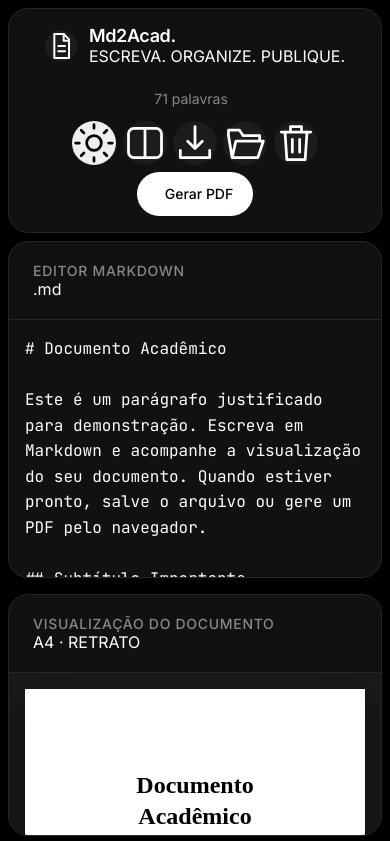
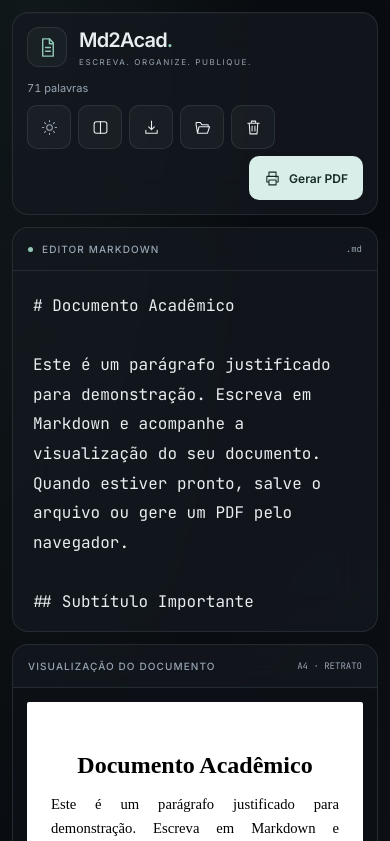
Before and after one commit to s4ntozrz/mark27, a plain HTML site: page index.html in a window 390 px wide. Shown: the top 841 px of the page. Drawn offline with nearby package versions, Linux system fonts and the light colour scheme.

Commit message:
Update style.css

```diff
--- a/css/style.css
+++ b/css/style.css
@@ -311,3 +311,105 @@ body {
     .preview-scroll { padding: 1rem; }
     .a4-page { padding: 1.5cm; border-radius: 0; }
 }
+/* Redesign — dark minimal / vidro sutil */
+:root {
+    color-scheme: dark;
+    --bg-app: #090c10;
+    --surface-1: rgba(20, 25, 31, .78);
+    --surface-2: rgba(6, 10, 14, .35);
+    --border-color: rgba(191, 213, 230, .11);
+    --text-primary: #e8edf2;
+    --text-secondary: #98a5b3;
+    --btn-secondary-bg: rgba(255,255,255,.035);
+    --btn-secondary-hover: rgba(255,255,255,.09);
+    --btn-primary-bg: #d9eee8;
+    --btn-primary-text: #132b24;
+    --btn-primary-hover: #ecfff8;
+    --accent: #91c8b7;
+}
+[data-theme="light"] {
+    color-scheme: light;
+    --bg-app: #edf1f3;
+    --surface-1: rgba(255,255,255,.8);
+    --surface-2: rgba(211,222,227,.4);
+    --border-color: rgba(28,50,66,.13);
+    --text-primary: #192b35;
+    --text-secondary: #566874;
+    --btn-secondary-bg: rgba(30,50,60,.04);
+    --btn-secondary-hover: rgba(30,50,60,.09);
+    --btn-primary-bg: #244b40;
+    --btn-primary-text: #fff;
+    --btn-primary-hover: #326653;
+    --accent: #387d68;
+}
+body {
+    background-image: radial-gradient(ellipse at 8% 0%, rgba(87,141,130,.10), transparent 48%), radial-gradient(ellipse at 95% 100%, rgba(71,100,137,.08), transparent 50%);
+}
+.app-wrapper { max-width: 1800px; height: 100dvh; padding: 22px; gap: 18px; }
+.topbar {
+    border-radius: 18px; padding: 16px 20px; gap: 20px;
+    box-shadow: 0 8px 32px rgba(0,0,0,.08), inset 0 1px 0 rgba(255,255,255,.025);
+}
+.topbar, .editor-section, .preview-section {
+    -webkit-backdrop-filter: blur(20px); backdrop-filter: blur(20px);
+}
+.brand { gap: 12px; }
+.logo-icon { width: 40px; height: 40px; border: 1px solid var(--border-color); border-radius: 12px; color: var(--accent); background: rgba(130,190,170,.06); }
+.logo-icon svg { width: 23px; height: 23px; }
+.topbar h1 { font-size: 20px; letter-spacing: -.8px; }
+.brand-dot { color: var(--accent); }
+.brand-caption { font-size: 8px; letter-spacing: 1.6px; color: var(--text-secondary); margin-top: 5px; }
+.toolbar { gap: 7px; }
+#word-count { font-size: 11px; font-variant-numeric: tabular-nums; }
+.divider { height: 18px; margin: 0 6px; }
+.btn { min-height: 40px; padding: 0 12px; border: 1px solid var(--border-color); border-radius: 10px; font-size: 12px; transition: background .18s, border-color .18s; }
+.btn svg { width: 17px; height: 17px; flex-shrink: 0; }
+.btn-icon { width: 40px; color: var(--text-secondary); background: var(--btn-secondary-bg); }
+.btn:hover { border-color: var(--text-secondary); }
+.btn-primary { border-color: transparent; font-weight: 600; }
+.btn:focus-visible, #markdown-input:focus-visible { outline: 2px solid var(--accent); outline-offset: -3px; }
+.container { min-height: 0; gap: 18px; }
+.editor-section, .preview-section { min-width: 0; min-height: 0; border-radius: 16px; }
+.section-header { padding: 17px 20px; display: flex; align-items: center; justify-content: space-between; gap: 10px; }
+.section-header h2 { display: flex; align-items: center; gap: 9px; font-size: 10px; letter-spacing: 1.1px; font-weight: 500; }
+.status-dot { width: 5px; height: 5px; border-radius: 50%; background: var(--accent); }
+.panel-meta { font-family: var(--font-mono); font-size: 9px; color: var(--text-secondary); white-space: nowrap; }
+#markdown-input { min-height: 0; padding: 26px; font-size: 13px; line-height: 1.85; caret-color: var(--accent); }
+#markdown-input::placeholder { color: var(--text-secondary); }
+.preview-scroll { min-height: 0; padding: 28px; display: block; }
+.a4-page { margin: 0 auto; border-radius: 2px; box-shadow: 0 8px 28px rgba(0,0,0,.15); padding: 44px; }
+@supports not (backdrop-filter: blur(20px)) {
+    [data-theme="dark"] .topbar, [data-theme="dark"] .editor-section, [data-theme="dark"] .preview-section { background: #14191f; }
+}
+@media screen and (max-width: 1150px) {
+    .brand-caption { display: none; }
+    .toolbar { gap: 5px; }
+    .btn { padding: 0 10px; }
+    .a4-page { padding: 30px; }
+}
+@media screen and (max-width: 850px) {
+    body { height: auto; min-height: 100dvh; }
+    .app-wrapper { height: auto; min-height: 100dvh; padding: 12px; gap: 12px; }
+    .topbar { flex-direction: row; justify-content: space-between; padding: 14px; border-radius: 16px; gap: 14px; }
+    .brand { margin: 0; }
+    .brand-caption { display: block; }
+    .toolbar { width: 100%; justify-content: flex-start; gap: 7px; }
+    #word-count { width: 100%; text-align: left; margin: 0 0 3px; }
+    .btn { width: 44px; height: 44px; padding: 0; border-radius: 10px; }
+    #btn-print { margin-left: auto; padding: 0 14px; border-radius: 10px; }
+    .container { flex-direction: column; overflow: visible; gap: 12px; }
+    .editor-section { height: 48dvh; min-height: 280px; flex: none; border-radius: 16px; }
+    .preview-section { flex: none; border-radius: 16px; }
+    #markdown-input { font-size: 16px; padding: 20px; }
+    .preview-scroll { max-height: 80dvh; padding: 14px; }
+    .a4-page { padding: 24px; min-height: 420px; overflow-wrap: anywhere; }
+    .section-header { padding: 15px; }
+}
+@media screen and (max-width: 380px) {
+    .toolbar { gap: 5px; }
+    #btn-print { margin-left: 0; }
+    .panel-meta { display: none; }
+}
+@media (prefers-reduced-motion: reduce) {
+    *, *::before, *::after { transition: none !important; scroll-behavior: auto !important; }
+}
```
